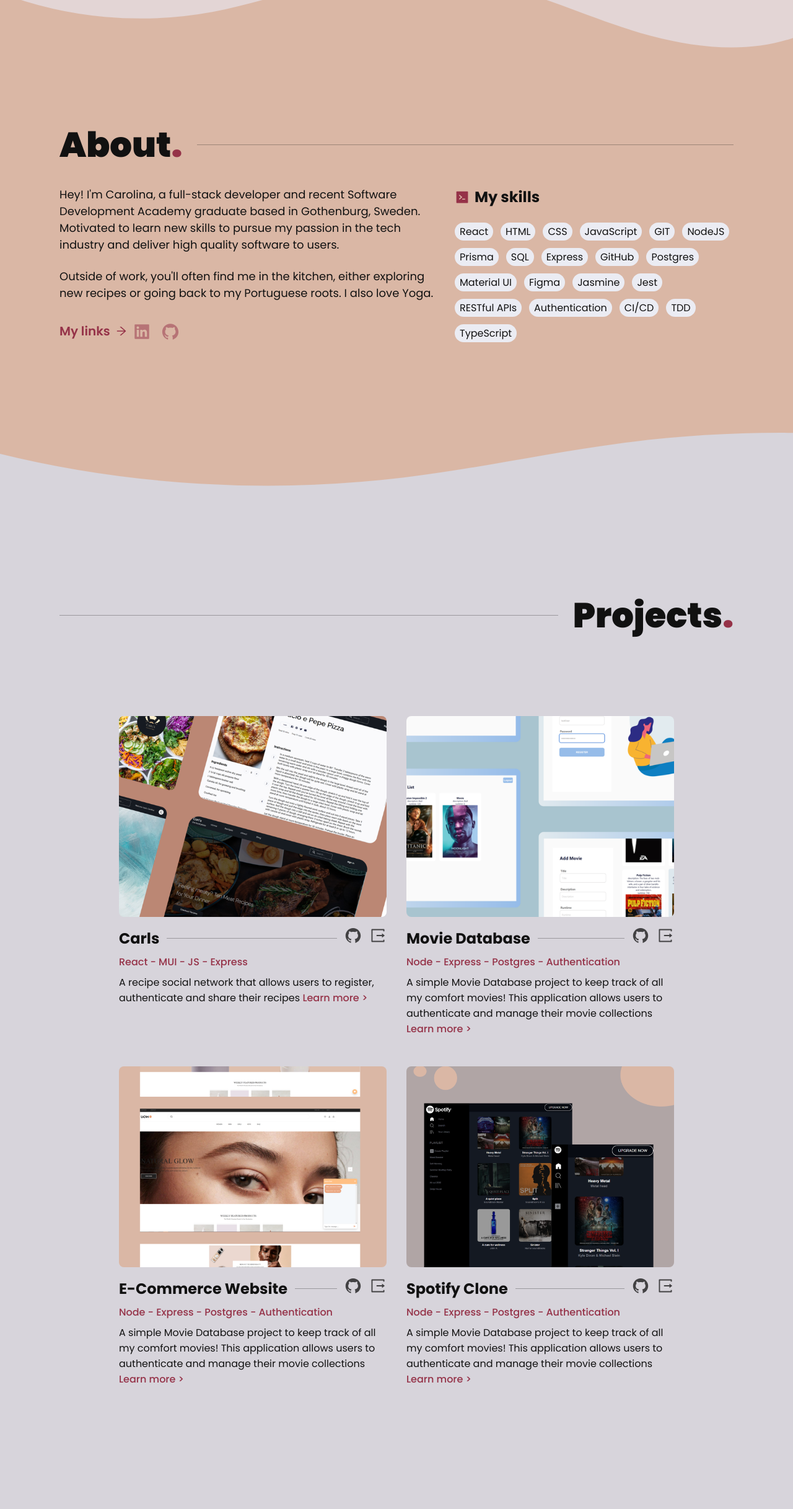
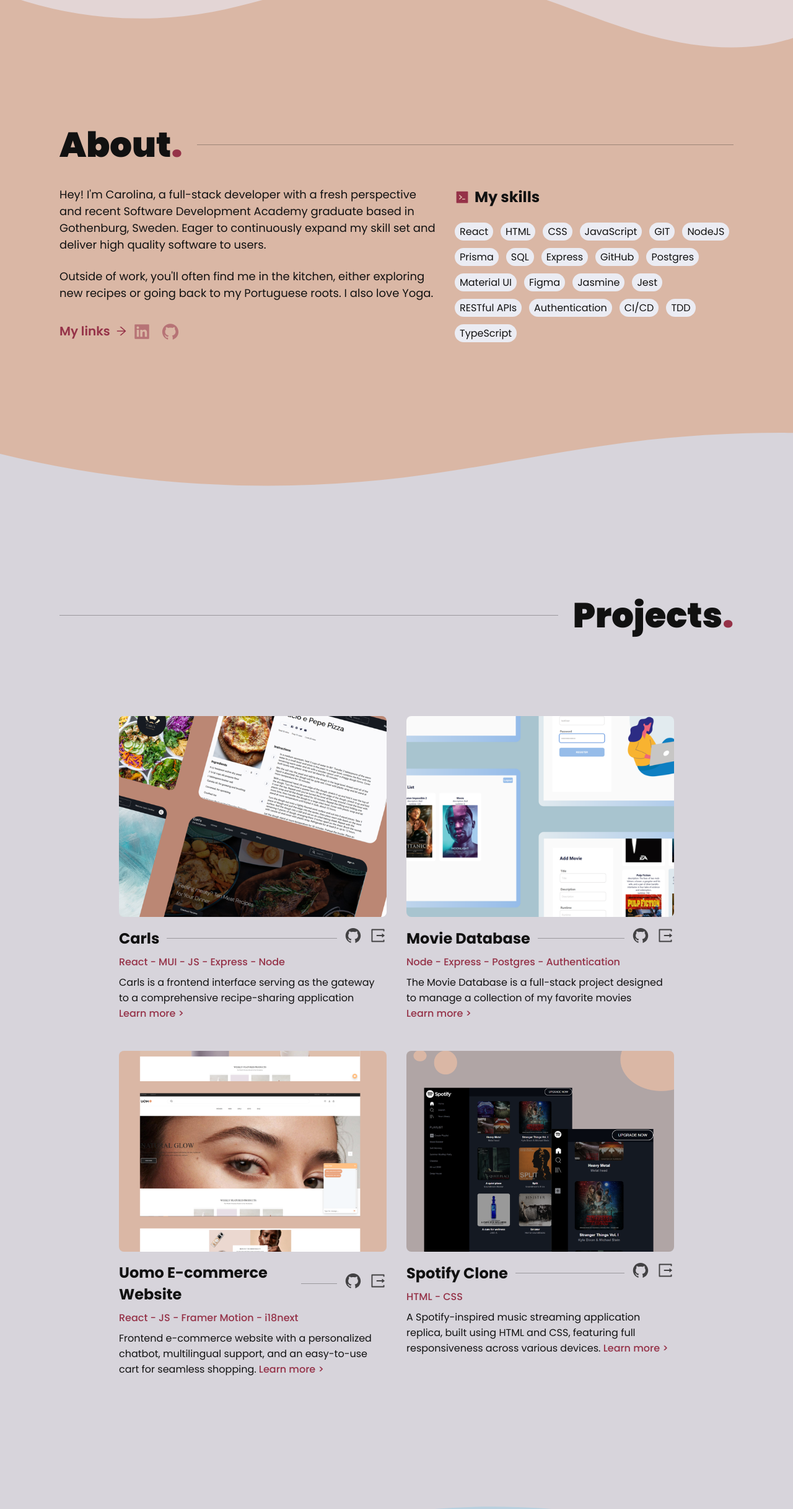
Before and after one commit to carolarruda/personal, a React (Create React App) app: page / in a window 1280 px wide. Shown: the part 934-3368 px from the top of the page at 62% size. Built offline with nearby package versions, Linux system fonts and the light colour scheme.

Commit message:
still working on content

```diff
--- a/src/components/About/About.js
+++ b/src/components/About/About.js
@@ -3,22 +3,22 @@ import { AiOutlineArrowRight } from "react-icons/ai";
 import classes from "./About.module.scss";
 import Bloby from "../blobs/Bloby";
 import Stats from "../Stats/Stats";
-import MyLinks from '../Links/MyLinks'
+import MyLinks from "../Links/MyLinks";
 const About = () => {
   return (
     <div className={classes.sec}>
       <div>
         <Bloby />
       </div>
-      <section className={`section-wrapper`} id="about" >
-        <SectionTitle title={"About"} dir={"l"}  />
-        <div className={classes.about} >
+      <section className={`section-wrapper`} id="about">
+        <SectionTitle title={"About"} dir={"l"} />
+        <div className={classes.about}>
           <div>
-            <p className={`${classes.aboutText} `}>
-              Hey! I&apos;m Carolina, a full-stack developer and recent Software
-              Development Academy graduate based in Gothenburg, Sweden.
-              Motivated to learn new skills to pursue my passion in the tech
-              industry and deliver high quality software to users.
+            <p className={classes.aboutText}>
+              Hey! I&apos;m Carolina, a full-stack developer with a fresh
+              perspective and recent Software Development Academy graduate based
+              in Gothenburg, Sweden. Eager to continuously expand my skill set
+              and deliver high quality software to users.
             </p>
 
             <p className={classes.aboutText}>
@@ -31,7 +31,7 @@ const About = () => {
               <div className={classes.linksText}>
                 <span>My links</span>
                 <AiOutlineArrowRight />
-                <MyLinks/>
+                <MyLinks />
               </div>
             </div>
           </div>
--- a/src/components/myprojects/ProjectModal.js
+++ b/src/components/myprojects/ProjectModal.js
@@ -41,7 +41,7 @@ export const ProjectModal = ({
         <img
           className={styles.modalImage}
           src={imgSrc}
-          alt={`An image of the ${title} project.`}
+          alt={title}
         />
         <div className={styles.modalContent}>
           <h4>{title}</h4>
@@ -60,6 +60,10 @@ export const ProjectModal = ({
               <a target="_blank" rel="nofollow" href={projectLink}>
                 <AiOutlineExport /> live project
               </a>
+              <a target="_blank" rel="nofollow" href={projectLink}>
+                <AiOutlineExport /> in-depth overview
+              </a>
+
             </div>
           </div>
         </div>
--- a/src/components/myprojects/Projects.js
+++ b/src/components/myprojects/Projects.js
@@ -1,17 +1,14 @@
-
 import { Project } from "./Project";
 import styles from "./projects.module.scss";
 
-import carls from "../../images/Carls/Carls.png"
+import carls from "../../images/Carls/Carls.png";
 import movieDB from "../../images/MovieDB/VisualsDataBase.png";
-import spot2 from "../../images/Spotify/Spot2.png"
-import ecommerce from "../../images/ECommerce/EcommerceVisuals.png"
+import spot2 from "../../images/Spotify/Spot2.png";
+import ecommerce from "../../images/ECommerce/EcommerceVisuals.png";
 
 const Projects = () => {
   return (
     <section className="section-wrapper" id="projects">
-
-
       <div className={styles.projects}>
         {projects.map((project) => {
           return <Project key={project.title} {...project} />;
@@ -27,19 +24,32 @@ const projects = [
     imgSrc: carls,
     code: "https://github.com/carolarruda/carls",
     projectLink: "",
-    tech: ["React", "MUI", "JS", "Express"],
+    tech: ["React", "MUI", "JS", "Express", "Node"],
     description:
-      "A recipe social network that allows users to register, authenticate and share their recipes",
+      "Carls is a frontend interface serving as the gateway to a comprehensive recipe-sharing application",
     modalContent: (
       <>
         <p>
-        Carls provides users with an intuitive interface to explore, create, update and delete personal recipes as well as share them in the platform.
+          Connected to a robust backend, this platform facilitates an enriching
+          culinary journey for users, offering an extensive range of features to
+          explore, create, modify, and delete personal recipes. Not only does it
+          empower users to manage their recipes efficiently, but also share them
+          within the platform&apos;s community.
         </p>
         <p>
-          The tech stack includes React and for the backend
-          Node.js and Express, with data stored in Postgres,SQL.
+          Leveraging React for its frontend, the application ensures an
+          intuitive and responsive interface. Meanwhile, the backend relies on
+          Node.js and Express, fostering a powerful connection between the
+          frontend and the underlying database, which is implemented using
+          Postgres,SQL. This architecture guarantees efficient data management,
+          enabling users to interact with their recipes effortlessly.
         </p>
-
+        <p>
+          In essence, Carls combines modern technologies to provide a
+          user-friendly, aesthetically pleasing, and functionally rich
+          interface, allowing enthusiasts to not only curate their recipes but
+          also share their culinary expertise within a online community.
+        </p>
       </>
     ),
   },
@@ -50,33 +60,36 @@ const projects = [
     projectLink: "",
     tech: ["Node", "Express", "Postgres", "Authentication"],
     description:
-      "A simple Movie Database project to keep track of all my comfort movies! This application allows users to authenticate and manage their movie collections",
+      "The Movie Database is a full-stack project designed to manage a collection of my favorite movies",
     modalContent: (
       <>
         <p>
-          The Movie Database is a pet project to keep track of all the movies I want to watch.
+        Created as a personal endeavor, the Movie Database is my go-to platform for cataloging the movies I&apos;m eager to watch or have enjoyed. It&apos;s more than just a movie catalog; it&apos;s a place to curate, organize, and cherish films close to my heart.
         </p>
         <p>
-          I&apos;m currently working on adding new features to filter by genre and score and connecting the app to TMDb API - the movie database
+        Presently, I&apos;m focused on expanding the application&apos;s functionality. Upcoming updates will introduce enhanced features enabling users to filter movies by genre and ratings. Additionally, the project is undergoing development to integrate with the TMDb API, leveraging a vast database of movies to enrich the platform&apos;s offerings.
         </p>
       </>
     ),
   },
   {
-    title: "E-Commerce Website",
+    title: "Uomo E-commerce Website",
     imgSrc: ecommerce,
     code: "https://github.com/carolarruda/movieDb",
     projectLink: "",
-    tech: ["Node", "Express", "Postgres", "Authentication"],
+    tech: ["React", "JS", "Framer Motion", "i18next"],
     description:
-      "A simple Movie Database project to keep track of all my comfort movies! This application allows users to authenticate and manage their movie collections",
+      "Frontend e-commerce website with a personalized chatbot, multilingual support, and an easy-to-use cart for seamless shopping.",
     modalContent: (
       <>
         <p>
-          The Movie Database is a pet project to keep track of all the movies I want to watch.
+          Uomo is a frontend project aimed at creating a beautiful interface for
+          consumers.
         </p>
         <p>
-          I&apos;m currently working on adding new features to filter by genre and score and connecting the app to TMDb API - the movie database
+          Providing a great shopping experience, the website includes a chatbot
+          for personalized guidance, multilingual translations for a improved
+          reach, and an intuitively designed cart for easy-to-use transactions.
         </p>
       </>
     ),
@@ -86,22 +99,24 @@ const projects = [
     imgSrc: spot2,
     code: "https://github.com/carolarruda/movieDb",
     projectLink: "",
-    tech: ["Node", "Express", "Postgres", "Authentication"],
+    tech: ["HTML", "CSS"],
     description:
-      "A simple Movie Database project to keep track of all my comfort movies! This application allows users to authenticate and manage their movie collections",
+      "A Spotify-inspired music streaming application replica, built using HTML and CSS, featuring full responsiveness across various devices.",
     modalContent: (
       <>
         <p>
-          The Movie Database is a pet project to keep track of all the movies I want to watch.
+          The Spotify Clone project is an HTML and CSS-based endeavor, aiming to
+          replicate the well-known music streaming service.
         </p>
         <p>
-          I&apos;m currently working on adding new features to filter by genre and score and connecting the app to TMDb API - the movie database
+          The project showcases a fully responsive design, allowing seamless
+          user experiences across diverse devices and screen sizes. It seeks to
+          mirror Spotify&apos;s intuitive interface and functionality, providing
+          users with a familiar and accessible platform for music streaming.
         </p>
       </>
     ),
   },
-
 ];
 
-
-export default Projects
+export default Projects;
```
Also changed, not shown: src/components/Hero/Hero.js (+6 -7 lines).
